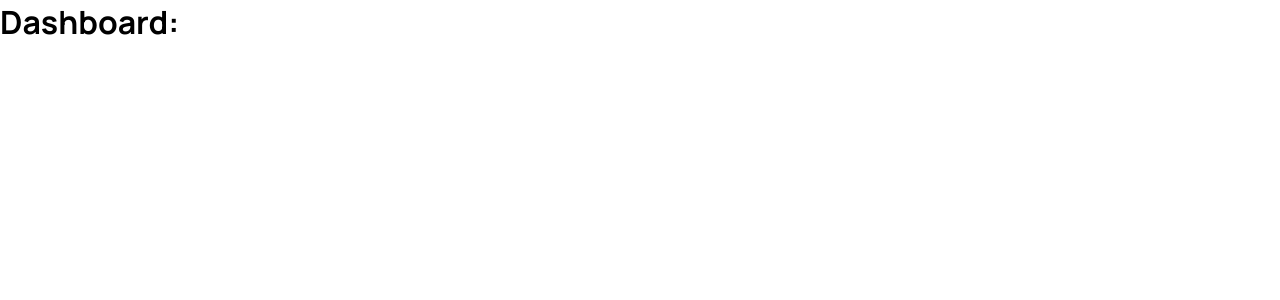
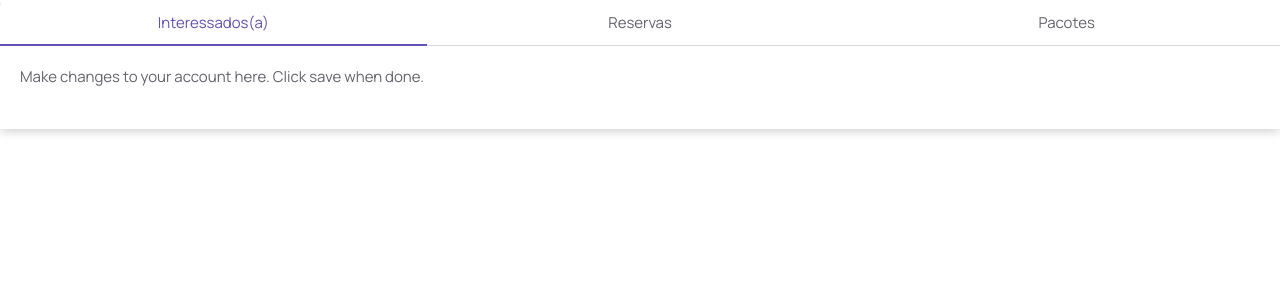
Before and after one commit to natansc-dev/cottage-rent-admin, a React (Vite) app: page /dashboard in a window 1280 px wide. Shown: the top 300 px of the page. Built offline with nearby package versions, Linux system fonts and the light colour scheme.

Commit message:
add: initiated dashboard page

```diff
--- a/package.json
+++ b/package.json
@@ -10,6 +10,8 @@
     "lint": "eslint src --ext .ts,.tsx"
   },
   "dependencies": {
+    "@radix-ui/colors": "^0.1.8",
+    "@radix-ui/react-tabs": "1.0.1",
     "@stitches/react": "^1.2.8",
     "@types/js-cookie": "^3.0.2",
     "axios": "^1.2.0",
--- a/src/context/AuthContext.tsx
+++ b/src/context/AuthContext.tsx
@@ -30,7 +30,7 @@ export function AuthProvider({ children }: AuthProviderProps) {
   const isAuthenticated = !!user
 
   useEffect(() => {
-    const token = Cookies.get('@reactauth.token')
+    const token = Cookies.get('reactauth.token')
 
     if (token) {
       api.get('/me').then((response) => {
@@ -52,13 +52,13 @@ export function AuthProvider({ children }: AuthProviderProps) {
         user: { name, email },
       } = response.data
 
-      Cookies.set('@reactauth.token', token, {
-        maxAge: 60 * 60 * 24 * 30, // 30 days
+      Cookies.set('reactauth.token', token, {
+        expires: 1, // 1 day
         path: '/',
       })
 
-      Cookies.set('@reactauth.refresh_token', refresh_token, {
-        maxAge: 60 * 60 * 24 * 30, // 30 days
+      Cookies.set('reactauth.refresh_token', refresh_token, {
+        expires: 1, // 1 day
         path: '/',
       })
 
--- a/src/pages/Dashboard/index.tsx
+++ b/src/pages/Dashboard/index.tsx
@@ -1,8 +1,26 @@
 import { useContext } from 'react'
 import { AuthContext } from '../../context/AuthContext'
+import { TabsContent, TabsList, TabsRoot, TabsTrigger, Text } from './styles'
 
 export function Dashboard() {
   const { user } = useContext(AuthContext)
 
-  return <h1>Dashboard: {user?.email}</h1>
+  return (
+    <TabsRoot defaultValue="tab1">
+      <TabsList aria-label="Manage your account">
+        <TabsTrigger value="tab1">Interessados(a)</TabsTrigger>
+        <TabsTrigger value="tab2">Reservas</TabsTrigger>
+        <TabsTrigger value="tab3">Pacotes</TabsTrigger>
+      </TabsList>
+      <TabsContent value="tab1">
+        <Text>Make changes to your account here. Click save when done.</Text>
+      </TabsContent>
+      <TabsContent value="tab2">
+        <Text>Change your password here. After saving, l be logged out.</Text>
+      </TabsContent>
+      <TabsContent value="tab3">
+        <Text>Change your password here. After saving, l be logged out.</Text>
+      </TabsContent>
+    </TabsRoot>
+  )
 }
--- a/src/pages/Dashboard/styles.ts
+++ b/src/pages/Dashboard/styles.ts
@@ -1,3 +1,58 @@
-import { styled } from '../../styles'
+import { styled } from '@stitches/react'
+import { violet, mauve, blackA } from '@radix-ui/colors'
+import * as Tabs from '@radix-ui/react-tabs'
 
-export const DashboardContainer = styled('section', {})
+export const TabsRoot = styled(Tabs.Root, {
+  display: 'flex',
+  flexDirection: 'column',
+  width: '100%',
+  boxShadow: `0 2px 10px ${blackA.blackA4}`,
+})
+
+export const TabsList = styled(Tabs.List, {
+  flexShrink: 0,
+  display: 'flex',
+  borderBottom: `1px solid ${mauve.mauve6}`,
+})
+
+export const TabsTrigger = styled(Tabs.Trigger, {
+  all: 'unset',
+  fontFamily: 'inherit',
+  backgroundColor: 'white',
+  padding: '0 20px',
+  height: 45,
+  flex: 1,
+  display: 'flex',
+  alignItems: 'center',
+  justifyContent: 'center',
+  fontSize: 15,
+  lineHeight: 1,
+  color: mauve.mauve11,
+  userSelect: 'none',
+  '&:first-child': { borderTopLeftRadius: 6 },
+  '&:last-child': { borderTopRightRadius: 6 },
+  '&:hover': { color: violet.violet11 },
+  '&[data-state="active"]': {
+    color: violet.violet11,
+    boxShadow: 'inset 0 -1px 0 0 currentColor, 0 1px 0 0 currentColor',
+  },
+  '&:focus': { position: 'relative', boxShadow: `0 0 0 2px black` },
+})
+
+export const TabsContent = styled(Tabs.Content, {
+  flexGrow: 1,
+  padding: 20,
+  backgroundColor: 'white',
+  borderBottomLeftRadius: 6,
+  borderBottomRightRadius: 6,
+  outline: 'none',
+  '&:focus': { boxShadow: `0 0 0 2px black` },
+})
+
+export const Text = styled('p', {
+  marginTop: 0,
+  marginBottom: 20,
+  color: mauve.mauve11,
+  fontSize: 15,
+  lineHeight: 1.5,
+})
--- a/src/services/api.ts
+++ b/src/services/api.ts
@@ -4,6 +4,6 @@ import Cookies from 'js-cookie'
 export const api = axios.create({
   baseURL: 'https://app.chacarakairos.com.br',
   headers: {
-    Authorization: `Bearer ${Cookies.get('@reactauth.token')}`,
+    Authorization: `Bearer ${Cookies.get('reactauth.token')}`,
   },
 })
```
Also changed, not shown: 1 other file (tests, documents, lock files or other folders).
